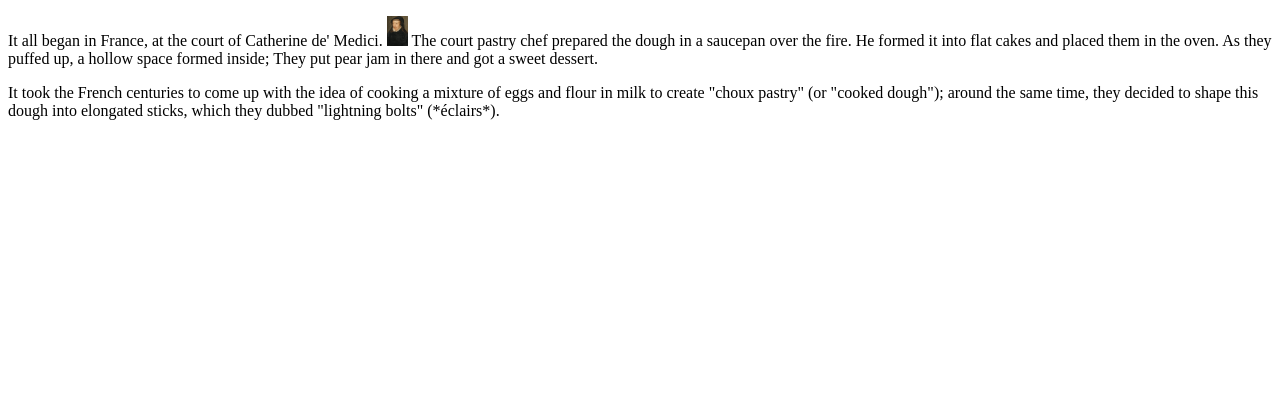
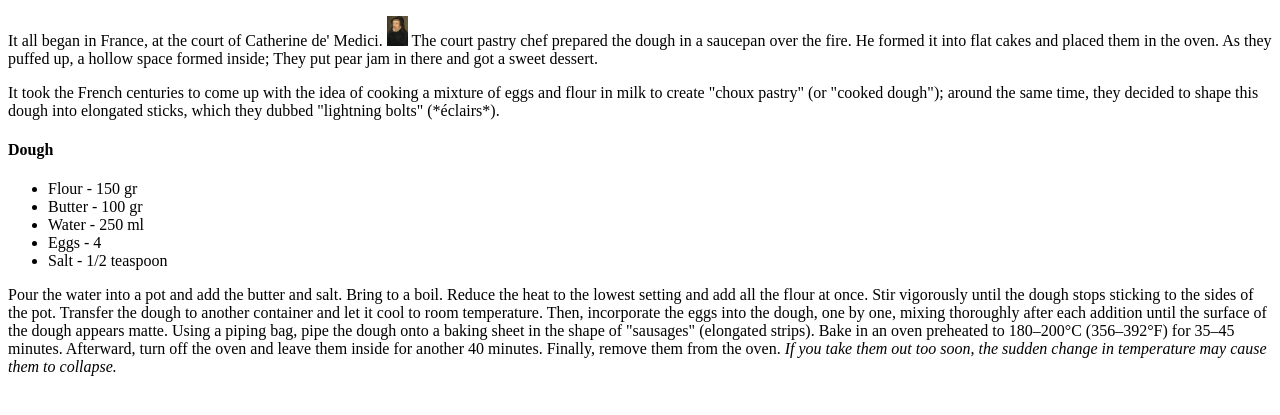
Before and after one commit to Dimitry2809/odin-recipes, a plain HTML site: page recipes/ekler.html in a window 1280 px wide. Shown: the part 105-520 px from the top of the page. Drawn offline with Linux system fonts and the light colour scheme.

Commit message:
Add igredients and preparation method the Dough in ekler.html

```diff
--- a/recipes/ekler.html
+++ b/recipes/ekler.html
@@ -22,5 +22,25 @@
         which they dubbed "lightning bolts" (*éclairs*).
     </p>
 
+     <h4><strong>Dough</strong></h4>
+     <ul>
+        <li>Flour - 150 gr</li>
+        <li>Butter - 100 gr</li>
+        <li>Water - 250 ml</li>
+        <li>Eggs - 4 </li>
+        <li>Salt - 1/2 teaspoon</li>
+     </ul>
+     <p>Pour the water into a pot and add the butter and salt. Bring to a boil.
+        Reduce the heat to the lowest setting and add all the flour at once.
+        Stir vigorously until the dough stops sticking to the sides of the pot.
+        Transfer the dough to another container and let it cool to room temperature.
+        Then, incorporate the eggs into the dough, one by one,
+        mixing thoroughly after each addition until the surface of the dough appears matte.
+        Using a piping bag, pipe the dough onto a baking sheet in the shape of "sausages" (elongated strips).
+        Bake in an oven preheated to 180–200°C (356–392°F) for 35–45 minutes.
+        Afterward, turn off the oven and leave them inside for another 40 minutes.
+        Finally, remove them from the oven.
+        <em>If you take them out too soon, the sudden change in temperature may cause them to collapse.</em></p>
+
 </body>
 </html>
```
